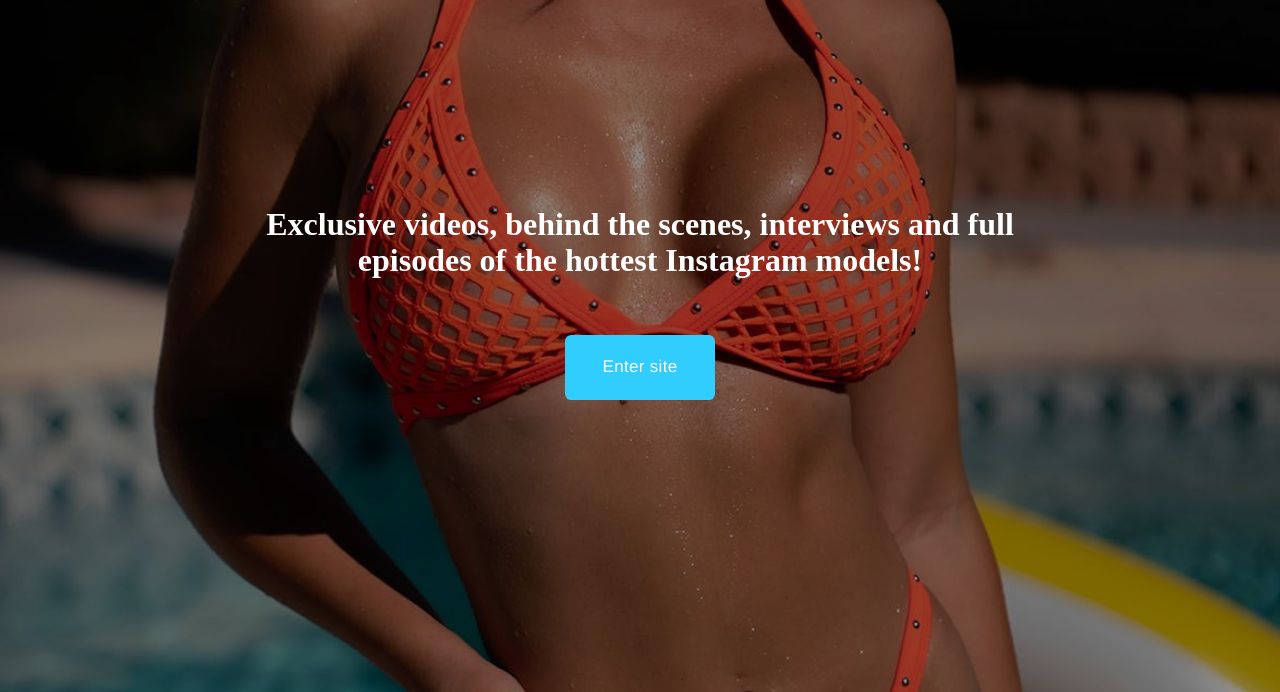
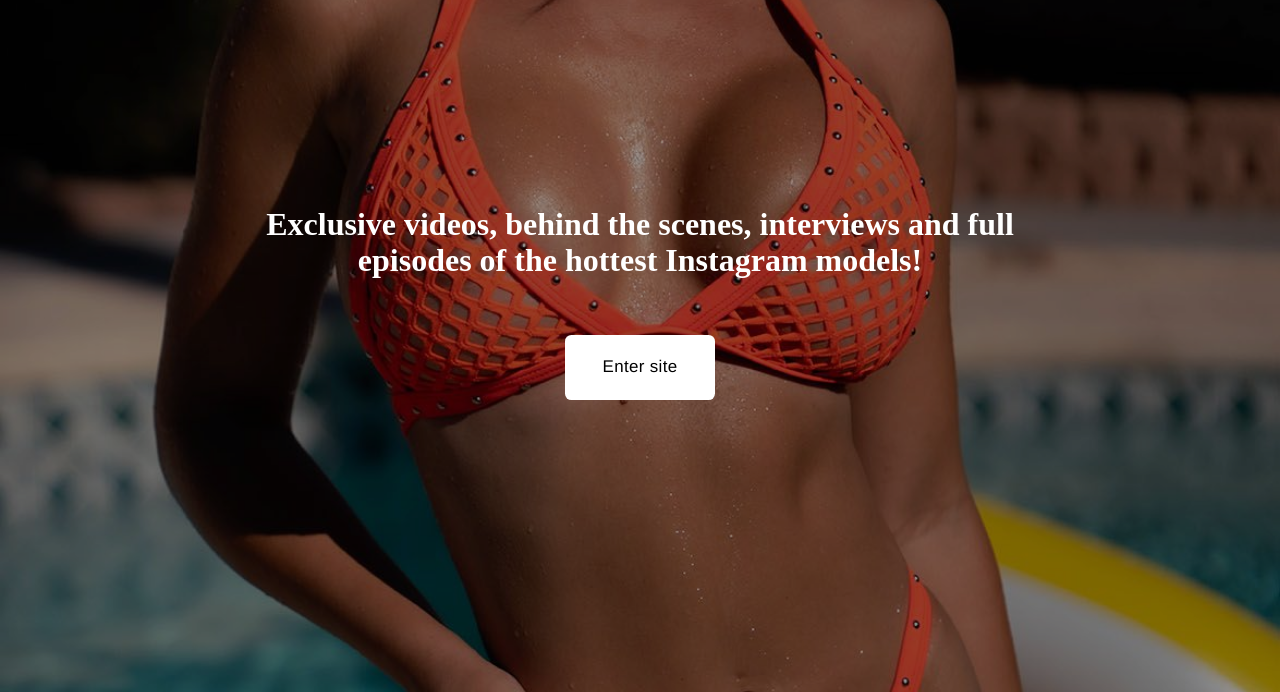
Before and after one commit to jzlstyle/landing-page, a Gatsby site: page / in a window 1280 px wide. Shown: the part 108-800 px from the top of the page. Built offline with nearby package versions, Linux system fonts and the light colour scheme; Gatsby itself is replaced by a stand-in of ours.

Commit message:
back to white

```diff
--- a/src/styles/styles.css
+++ b/src/styles/styles.css
@@ -60,9 +60,9 @@
 .block-button {
   border-radius: .4rem;
   transition: .1s opacity linear;
-  color: white;
-  background-color: #31CDFE;
-  border-color: #31CDFE;
+  color: #000;
+  background-color: #fff;
+  border-color: #fff;
   display: inline-block;
   -webkit-font-smoothing: antialiased;
   line-height: normal;
```
